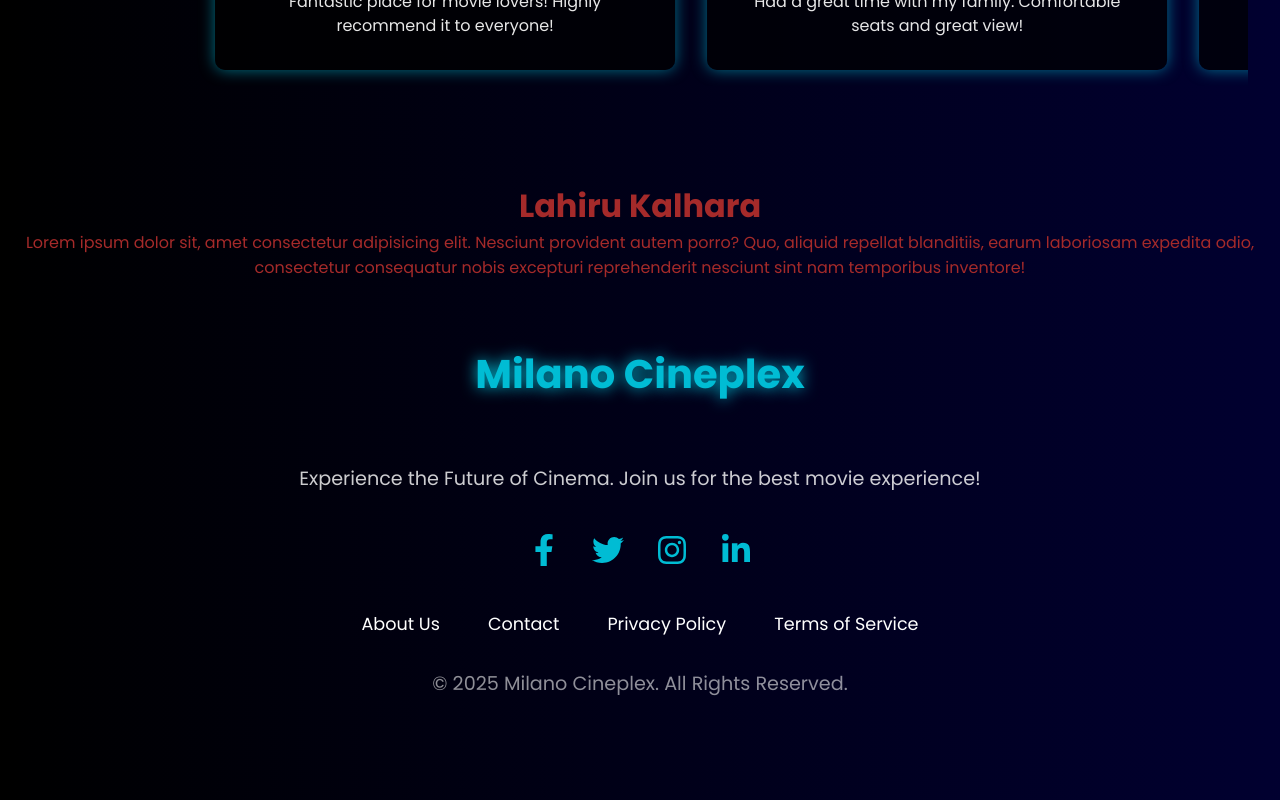
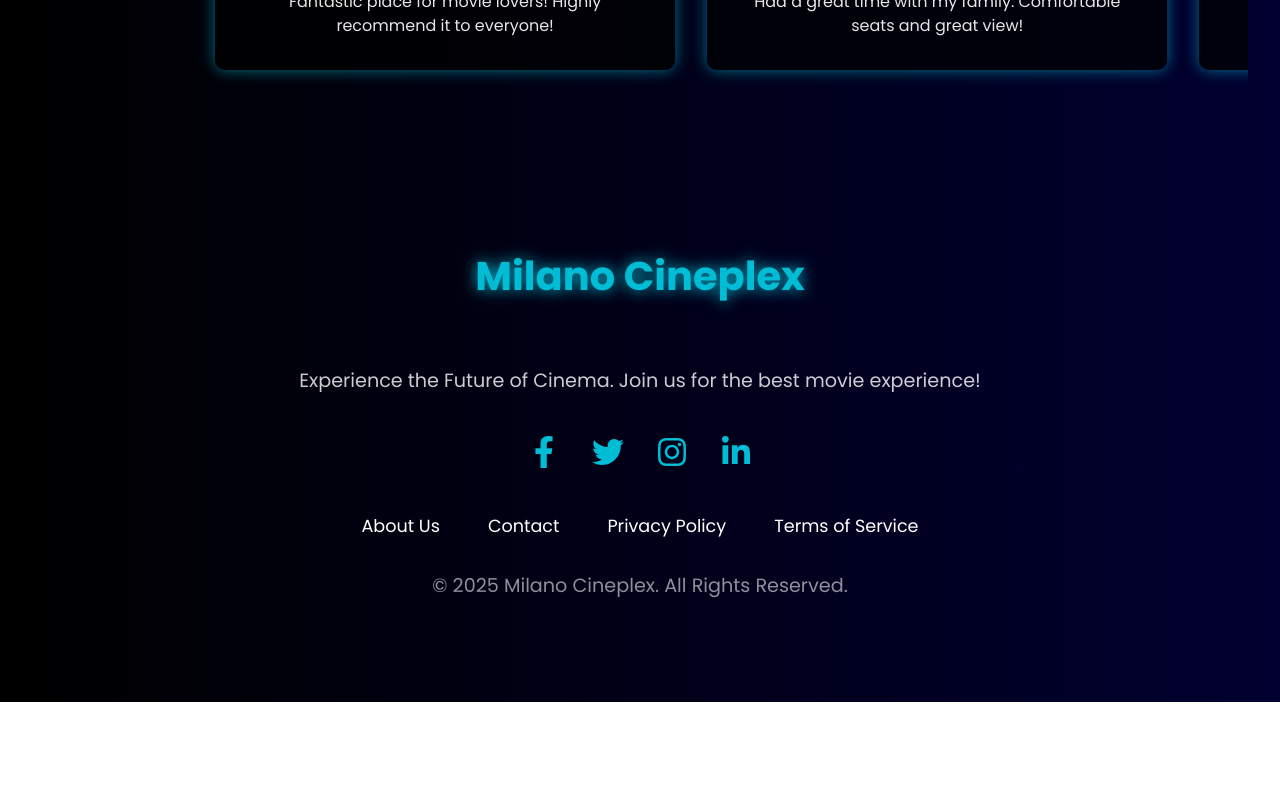
Before and after one commit to LahiruKalhara/HND_Final_Project_FrontEnd, a React (Vite) app: page / in a window 1280 px wide. Shown: the part 3019-3819 px from the top of the page. After the commit the page ends 3721 px from the top, so only its background shows below. Built offline with nearby package versions, Linux system fonts and the light colour scheme.

Commit message:
Test delete

```diff
--- a/src/components/Test.css
+++ /dev/null
@@ -1,5 +0,0 @@
-.Texts{
-    color: brown;
-    text-align: center;
-    background: linear-gradient(to right, black, rgb(1, 0, 48));
-}
--- a/src/components/Test.jsx
+++ /dev/null
@@ -1,15 +0,0 @@
-import React from 'react'
-import './Test.css'
-
-function Test() {
-  return (
-    <div>
-        <div className='Texts'>
-            <h1>Lahiru Kalhara</h1>
-            <p>Lorem ipsum dolor sit, amet consectetur adipisicing elit. Nesciunt provident autem porro? Quo, aliquid repellat blanditiis, earum laboriosam expedita odio, consectetur consequatur nobis excepturi reprehenderit nesciunt sint nam temporibus inventore!</p>
-        </div>
-    </div>
-  )
-}
-
-export default Test
--- a/src/pages/Home.jsx
+++ b/src/pages/Home.jsx
@@ -5,7 +5,7 @@ import TrendingMovies from '../components/TrendingMovies';
 import TheatreInfo from '../components/TheatreInfo';
 import Footer from '../components/Footer';
 import Feedback from '../components/Feedback';
-import Test from '../components/Test';
+
 
 const Home = () => {
   return (
@@ -15,7 +15,6 @@ const Home = () => {
       <TrendingMovies />
       <TheatreInfo />
       <Feedback />
-      <Test />
       <Footer />
 
     </div>
```
